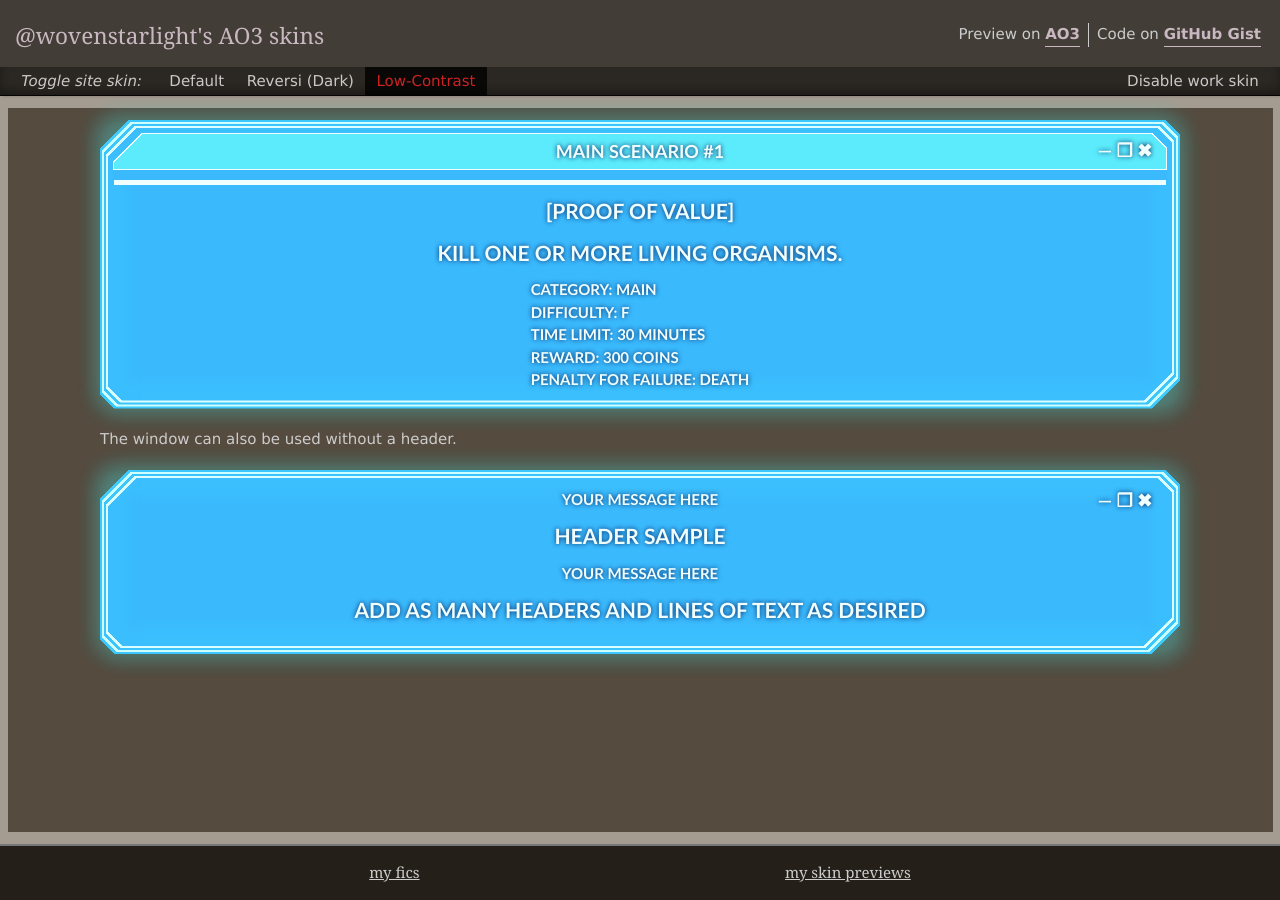
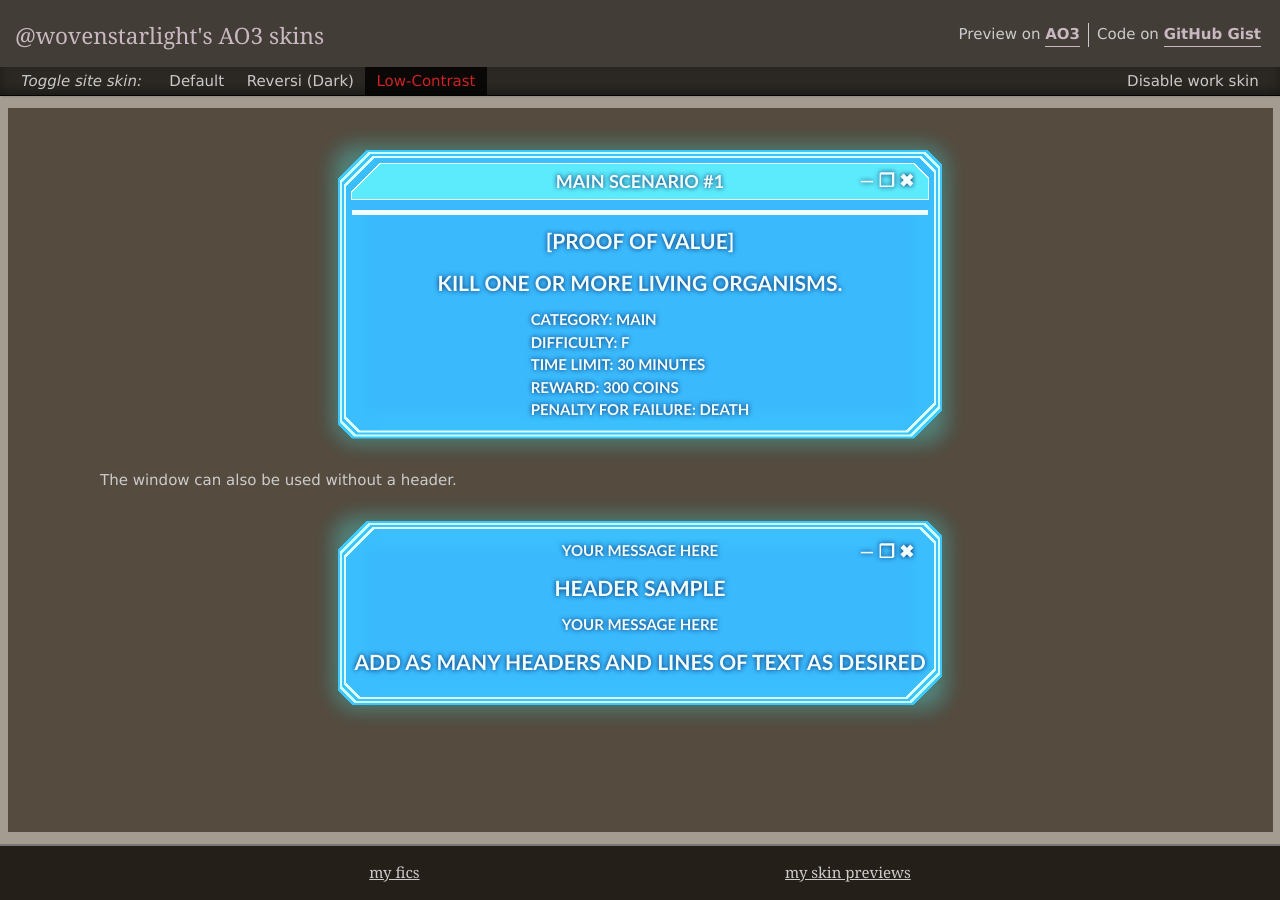
Before and after one commit to wovenstarlight/workskins, a Jekyll site: the page built from _posts/2021-01-12-orv_system.html, in a window 1280 px wide. Built offline with Jekyll 4.4.1, drawn with Linux system fonts in a browser that asks for light colours.

Commit message:
Added userstuff div to mimic AO3 layout closer

```diff
--- a/_layouts/post.html
+++ b/_layouts/post.html
@@ -4,9 +4,9 @@
 <body id="post" class="low-contrast">
 	{% include post_header.html %}
 
-	<main><section id="workskin">
+	<main><section id="workskin"><div class="userstuff">
 		{{ content }}
-	</section></main>
+	</div></section></main>
 
 	{% include footer.html %}
 </body>
```
